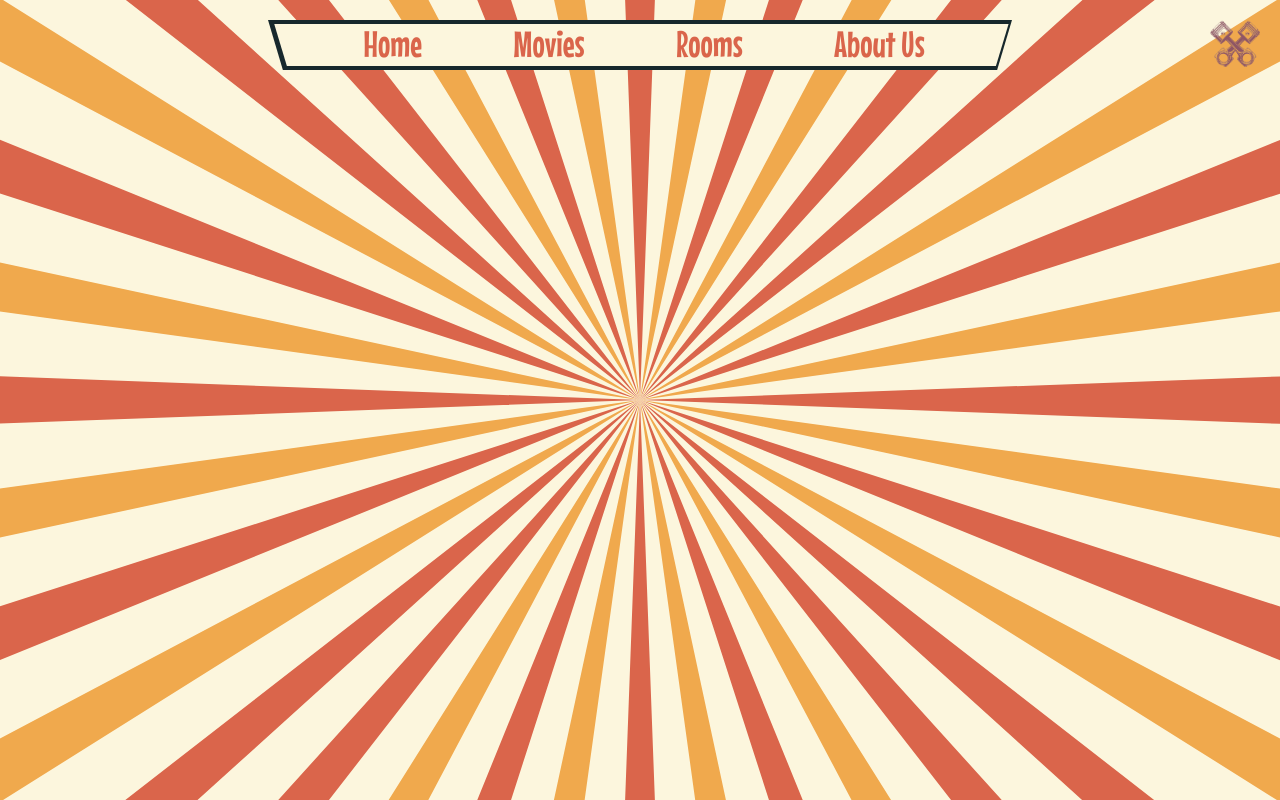
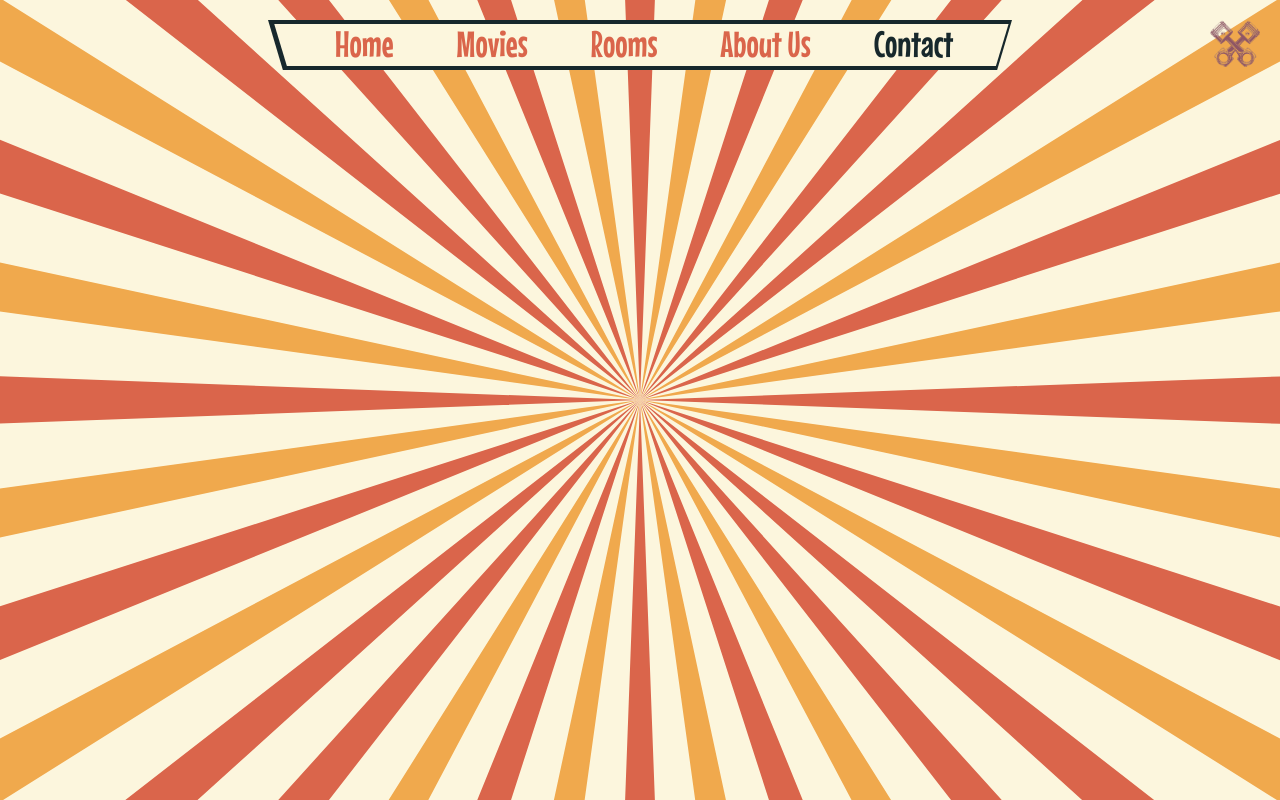
Before and after one commit to DavideAlovisio13/cinema_vue, a Vue app: page /contact in a window 1280 px wide. Built offline with nearby package versions, Linux system fonts and the light colour scheme; no server answers.

Commit message:
add contact page, route, link in header

```diff
--- a/src/components/HeaderComponent.vue
+++ b/src/components/HeaderComponent.vue
@@ -47,10 +47,10 @@ export default {
           name: "About Us",
           routeName: "about",
         },
-        /* {
+        {
           name: "Contact",
-          routeName: "",
-        }, */
+          routeName: "contact",
+        },
       ],
     };
   },
--- /dev/null
+++ b/src/pages/Contact.vue
@@ -0,0 +1,15 @@
+<template>
+    <div>
+
+    </div>
+</template>
+
+<script>
+    export default {
+        name: "Contact"
+    }
+</script>
+
+<style lang="scss" scoped>
+
+</style>
--- a/src/router.js
+++ b/src/router.js
@@ -6,6 +6,8 @@ import MovieComponent from "./components/MovieComponent.vue";
 import Rooms from "./pages/Rooms.vue";
 import Projections from "./pages/Projections.vue";
 import About from "./pages/About.vue";
+import Contact from "./pages/Contact.vue";
+
 
 const router = createRouter({
     history: createWebHistory(),
@@ -39,6 +41,11 @@ const router = createRouter({
             path: '/about',
             name: 'about',
             component: About
+        },
+        {
+            path: '/contact',
+            name: 'contact',
+            component: Contact
         }
 
     ]
```
